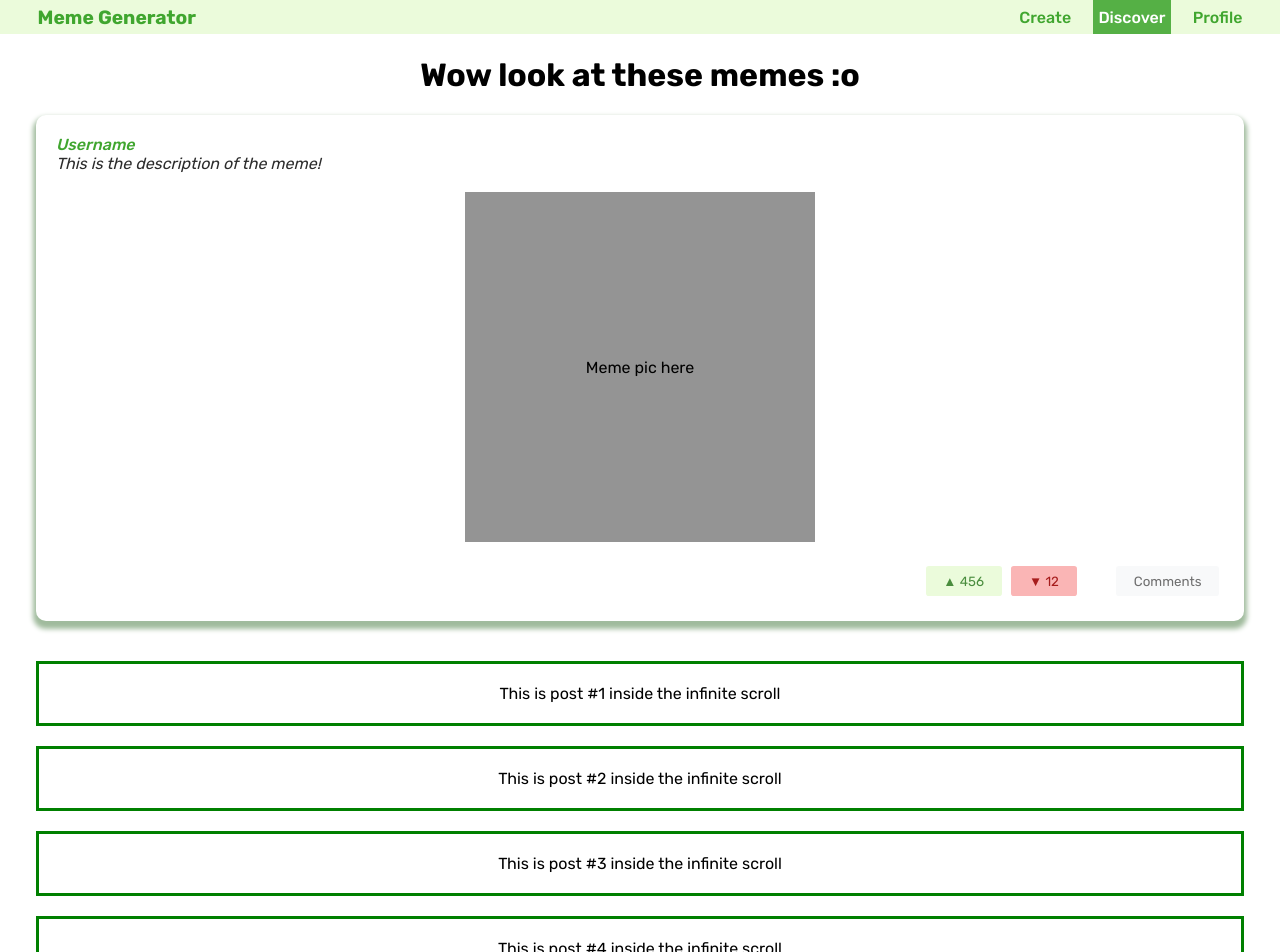
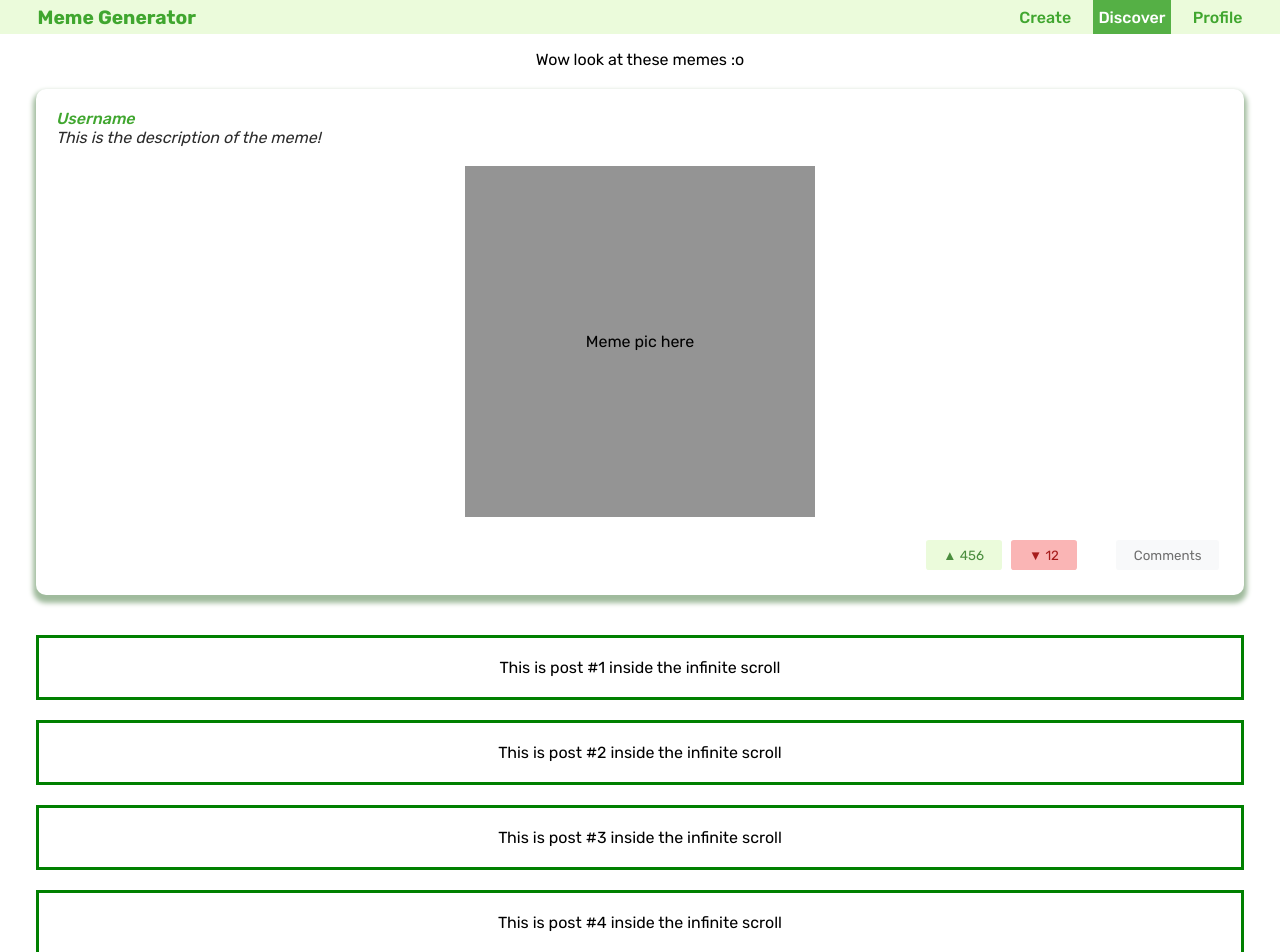
Before and after one commit to mimuc/mememuc-template, a React (Create React App) app in the folder react-frontend/: page /discover in a window 1280 px wide. Shown: the top 952 px of the page. Built offline with nearby package versions, Linux system fonts and the light colour scheme.

Commit message:
scrollable div

```diff
--- a/react-frontend/src/App.js
+++ b/react-frontend/src/App.js
@@ -8,6 +8,7 @@ import {Route, Routes} from "react-router-dom";
 function App() {
   return (
   <>
+  <div className="background">
   <Navbar />
   <div className="container">
     <Routes>
@@ -17,6 +18,7 @@ function App() {
       <Route path="/profile" element={<Profile />}/>
     </Routes>
     </div>
+    </div>
   </>)
 }
 
--- a/react-frontend/src/components/post.js
+++ b/react-frontend/src/components/post.js
@@ -7,6 +7,7 @@ const style = {
     //border: "4px solid #9CC694",
     margin: 20,
     padding: 20,
+    backgroundColor: 'white',
     borderRadius: '10px',
     boxShadow: '#A0BB9D 0px 5px 5px 3px ',
     whiteSpace: "pre-line",
@@ -66,14 +67,14 @@ const PostComponent = () => {
     //Here is the format of the post component, replace username and description with the corresponding one from the post ID
     return (
         <div style={style}>
-            <div class ="username"
+            <div className ="username"
             style={{
                 display: "flex",
                 alignItems: "left",
                 justifyContent: "left",
             }}>
                 Username</div>
-            <div class = "postdescr">This is the description of the meme!</div>
+            <div className = "postdescr">This is the description of the meme!</div>
             <br></br>
             <div
             style={{
@@ -86,14 +87,13 @@ const PostComponent = () => {
             </div>
             </div>
             <br></br>
-
-            <div class='parent'
+            <div className ='parent'
                 style={{
                     display: "flex",
                     justifyContent: "right",
                     gap: "30px",
                 }}>
-                <div class='child'
+                <div className ='child'
                     style={{
                         display: "inline-block",
                         gap: "15px",
@@ -111,7 +111,7 @@ const PostComponent = () => {
                         ▼ {dislike}
                     </Button>
                 </div>
-                <div class='child'
+                <div className ='child'
                     style={{
                         display: "inline-block",
                         alignItems: "right",
--- a/react-frontend/src/index.css
+++ b/react-frontend/src/index.css
@@ -3,7 +3,7 @@
 html,
 body,
 #root,
-.app{
+.App{
   height: 100%;
   width: 100%;
   font-family: "Rubik",sans-serif;
--- a/react-frontend/src/scenes/discover.js
+++ b/react-frontend/src/scenes/discover.js
@@ -7,6 +7,8 @@ const style = {
     border:"3px solid green",
     margin: 20,
     padding: 20,
+    height: "100%",
+    backgroundColor: 'white',
     whiteSpace: "pre-line",
 }
 
@@ -28,14 +30,16 @@ const Discover =() =>{
     }
     // Need to replace infinite scroll with list of posts. One post example from the por=st component is at the top
     return <>
-    <h1>Wow look at these memes :o</h1>
+    <p>Wow look at these memes :o</p>
     <Post></Post>
+    <div className="scrolldiv" id="scrollableDiv">
     <InfiniteScroll
         dataLength={dataSource.length}
         next={fetchMoreData}
         hasMore={hasMore}
         loader={<p>Fetching more memes...</p>}
-        endMessage={<p>That's all there is to discover! Go make your own meme now :p</p>}>
+        endMessage={<p>That's all there is to discover! Go make your own meme now :p</p>}
+        scrollableTarget ="scrollableDiv">
 
         {dataSource.map((item,index)=>{
             return(
@@ -45,7 +49,9 @@ const Discover =() =>{
             );
         })}
 
-    </InfiniteScroll></>
+    </InfiniteScroll>
+    </div>
+    </>
 }
 
 export default Discover;
--- a/react-frontend/src/styles.css
+++ b/react-frontend/src/styles.css
@@ -13,6 +13,9 @@ body{
 
 .nav{
     background-color:#EBFBDB;
+    position: sticky;
+    top: 0;
+    z-index: 1;
     color:#40A62F;
     display:flex;
     font-weight: 500;
@@ -88,3 +91,23 @@ body{
     align-items:stretch;
     font-style: italic;
 }
+
+.backgroundimg{
+    background-image: url("https://digwallpapers.com/wallpapers/full/d/d/4/125072-1920x1080-shiba-inu-background-image-desktop-hd.jpg");
+    position: fixed;
+    min-width: 100%;
+    min-height: 100%;
+    background-size: cover;
+    background-position: center;
+}
+
+.background{
+    background-color: rgb(255, 255, 255);
+    height: 100%;
+}
+
+/*Change this in the end according to height after posts are placed inside the infinite scroll*/
+.scrolldiv{
+    height: calc(100vh - 450px);
+    overflow-y: scroll;
+}
```
